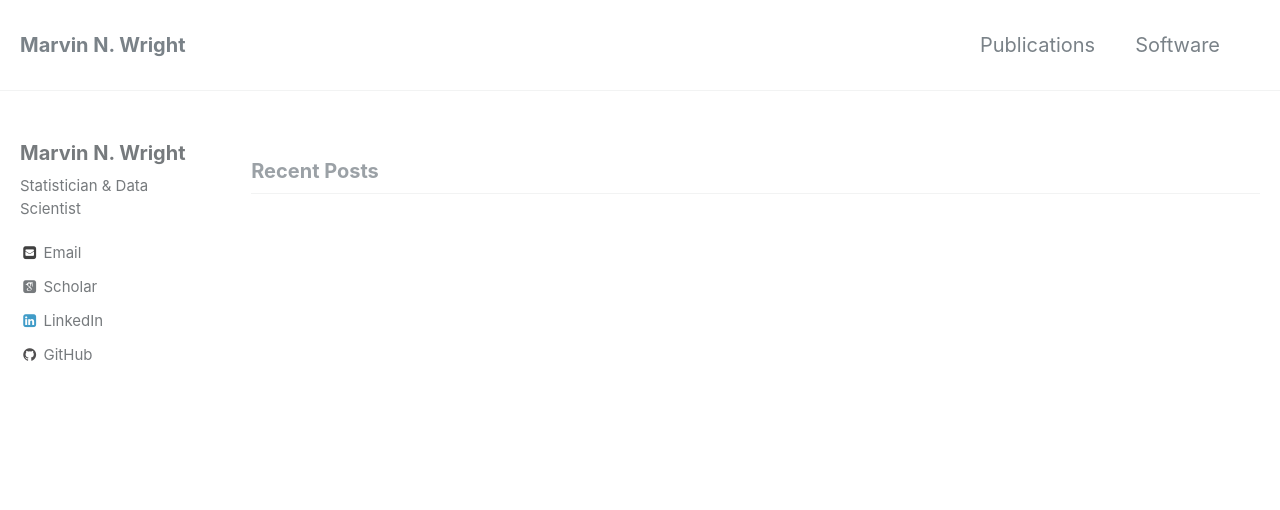
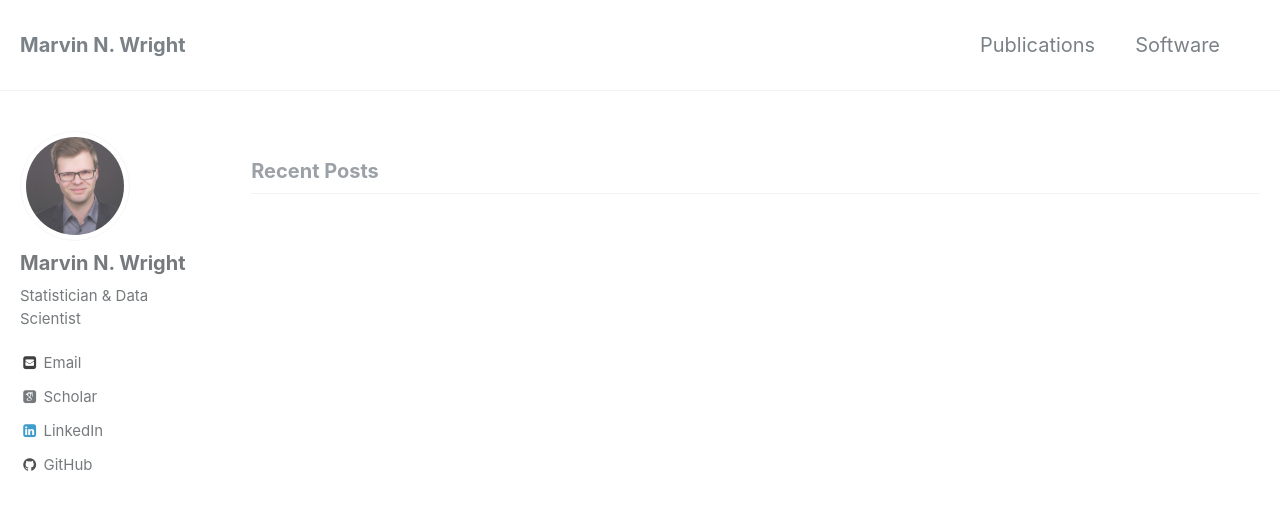
Before and after one commit to mnwright/mnwright.github.io, a Jekyll site: the page built from index.html, in a window 1280 px wide and 900 px high. Shown: the top 510 px of the window. Built offline with Jekyll 4.4.1, drawn with Linux system fonts in a browser that asks for light colours; some web fonts are replaced; the list of posts is cut into pages by our own code.

Commit message:
add bio pic

```diff
--- a/_config.yml
+++ b/_config.yml
@@ -78,7 +78,7 @@ analytics:
 # Site Author
 author:
   name             : "Marvin N. Wright"
-  avatar           : # path of avatar image, e.g. "/assets/images/bio-photo.jpg"
+  avatar           : "/assets/images/marvin_small.jpg"
   bio              : "Statistician & Data Scientist"
   location         : #"Germany"
   email            : web@wrig.de
```
Also changed, not shown: assets/images/marvin_small.jpg (added).
